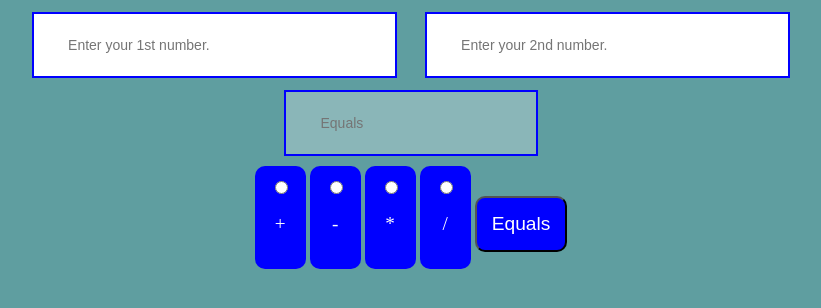
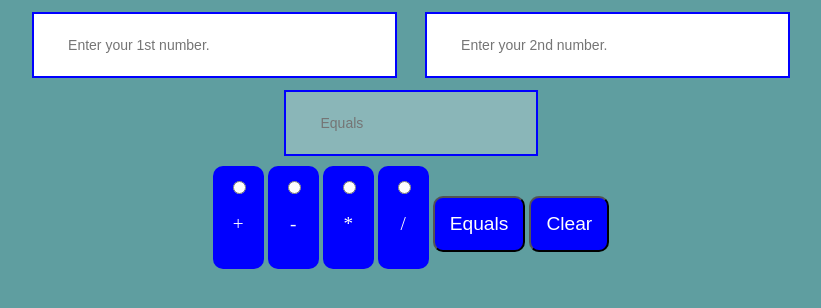
Before and after one commit to MichaelWDanko/day07_Calculator, a plain HTML site: page index.html in a window 1280 px wide. Shown: the part 66-374 px from the top of the page, without its empty margins (229-1050 px from the left). Drawn offline with Linux system fonts and the light colour scheme.

Commit message:
Created a clear button to prevent the reloading of the page to begin again.

```diff
--- a/index.html
+++ b/index.html
@@ -31,7 +31,8 @@
             <input id="divide" type="radio" name="math" />
             <p>/</p>
         </div>
-        <button id="submit" type="radio">Equals</button>
+        <button id="submit" type="button">Equals</button>
+        <button id="clear" type="button">Clear</button>
     </div>
 
 </body>
--- a/js/app.js
+++ b/js/app.js
@@ -1,11 +1,10 @@
 window.addEventListener('load', function () {
 
+    var firstNumber = document.getElementById('firstnumber');
+    var secondNumber = document.getElementById('secondnumber');
     //Identfy the button to be clicked.
     var resultButton = document.getElementById('submit');
-
     resultButton.addEventListener('click', function () {
-        var firstNumber = document.getElementById('firstnumber');
-        var secondNumber = document.getElementById('secondnumber');
 
         //
         var num1 = parseInt(firstNumber.value);
@@ -66,10 +65,13 @@ window.addEventListener('load', function () {
             answer.value = total;
             console.log(answer.value);
         }
+    })
 
+    var clear = document.getElementById('clear');
+    clear.addEventListener('click', function () {
 
+        firstNumber.value = null;
+        secondNumber.value = null;
 
     })
-
-
 })
--- a/scss/main.scss
+++ b/scss/main.scss
@@ -28,7 +28,7 @@ body div input {
     @include span-columns(4);
 }
 
-button, .button {
+button, .button, #clear {
     background-color: blue;
     padding: 15px 15px;
     font-size: 1.2em;
```
Also changed, not shown: css/main.css.
